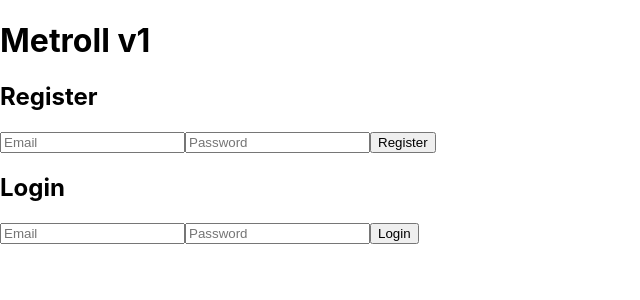
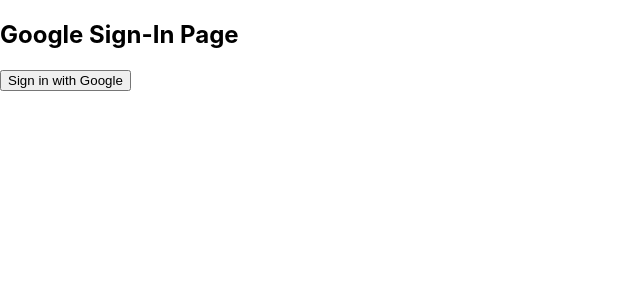
Before and after one commit to NishilJ/Metroll, a React (Create React App) app: page /google-signin in a window 1280 px wide. Shown: the top 300 px of the page, without its empty margins (0-640 px from the left). Built offline with nearby package versions, Linux system fonts and the light colour scheme.

Commit message:
google-sign in

```diff
--- a/package.json
+++ b/package.json
@@ -14,6 +14,7 @@
     "firebase": "^11.0.1",
     "react": "^18.3.1",
     "react-dom": "^18.3.1",
+    "react-router-dom": "^6.27.0",
     "react-scripts": "5.0.1",
     "typescript": "^4.9.5",
     "web-vitals": "^2.1.4"
--- a/src/App.tsx
+++ b/src/App.tsx
@@ -1,16 +1,34 @@
-// src/App.tsx
+
 import React from 'react';
-import Register from './register';
-import Login from './login';
+import { BrowserRouter as Router, Routes, Route, useNavigate } from 'react-router-dom';
+import RegisterPage from './pages/registerpage';
+import LoginPage from './pages/loginpage';
+import GoogleSignInPage from './pages/googlepage';
 
-const App: React.FC = () => {
+const Home: React.FC = () => {
+  const navigate = useNavigate();
+
   return (
     <div>
-      <h1>Metroll v1</h1>
-      <Register />
-      <Login />
+      <h2>Home Page</h2>
+      <button onClick={() => navigate('/register')}>Go to Register</button>
+      <button onClick={() => navigate('/login')}>Go to Login</button>
+      <button onClick={() => navigate('/google-signin')}>Go to Google Sign-In</button>
     </div>
   );
 };
 
+const App: React.FC = () => {
+  return (
+    <Router>
+      <Routes>
+        <Route path="/" element={<Home />} />
+        <Route path="/register" element={<RegisterPage />} />
+        <Route path="/login" element={<LoginPage />} />
+        <Route path="/google-signin" element={<GoogleSignInPage />} />
+      </Routes>
+    </Router>
+  );
+};
+
 export default App;
--- /dev/null
+++ b/src/components/googlelog.tsx
@@ -0,0 +1,24 @@
+// src/GoogleSignIn.tsx
+import React from 'react';
+import { signInWithPopup } from 'firebase/auth';
+import { auth, googleProvider } from '../firebaseconfig';
+
+const GoogleSignIn: React.FC = () => {
+  const handleGoogleSignIn = async () => {
+    try {
+      await signInWithPopup(auth, googleProvider);
+      alert('Google Sign-In Successful');
+    } catch (error) {
+      console.error("Error with Google Sign-In:", error);
+      alert((error as Error).message);
+    }
+  };
+
+  return (
+    <button onClick={handleGoogleSignIn}>
+      Sign in with Google
+    </button>
+  );
+};
+
+export default GoogleSignIn;
--- a/src/register.tsx
+++ b/src/components/login.tsx
@@ -1,25 +1,25 @@
-// src/Register.tsx
+// src/Login.tsx
 import React, { useState } from 'react';
-import { createUserWithEmailAndPassword } from 'firebase/auth';
-import { auth } from './firebaseconfig';
+import { signInWithEmailAndPassword } from 'firebase/auth';
+import { auth } from '../firebaseconfig';
 
-const Register: React.FC = () => {
+const Login: React.FC = () => {
   const [email, setEmail] = useState<string>('');
   const [password, setPassword] = useState<string>('');
 
-  const handleRegister = async () => {
+  const handleLogin = async () => {
     try {
-      await createUserWithEmailAndPassword(auth, email, password);
-      alert('Registration Successful');
+      await signInWithEmailAndPassword(auth, email, password);
+      alert('Login Successful');
     } catch (error) {
-      console.error("Error registering:", error);
+      console.error("Error logging in:", error);
       alert((error as Error).message);
     }
   };
 
   return (
     <div>
-      <h2>Register</h2>
+      <h2>Login</h2>
       <input
         type="email"
         value={email}
@@ -32,10 +32,10 @@
         onChange={(e) => setPassword(e.target.value)}
         placeholder="Password"
       />
-      <button onClick={handleRegister}>Register</button>
+      <button onClick={handleLogin}>Login</button>
     </div>
   );
 };
 
-export default Register;
+export default Login;
 export {};
--- a/src/login.tsx
+++ b/src/components/register.tsx
@@ -1,25 +1,25 @@
-// src/Login.tsx
+// src/Register.tsx
 import React, { useState } from 'react';
-import { signInWithEmailAndPassword } from 'firebase/auth';
-import { auth } from './firebaseconfig';
+import { createUserWithEmailAndPassword } from 'firebase/auth';
+import { auth } from '../firebaseconfig';
 
-const Login: React.FC = () => {
+const Register: React.FC = () => {
   const [email, setEmail] = useState<string>('');
   const [password, setPassword] = useState<string>('');
 
-  const handleLogin = async () => {
+  const handleRegister = async () => {
     try {
-      await signInWithEmailAndPassword(auth, email, password);
-      alert('Login Successful');
+      await createUserWithEmailAndPassword(auth, email, password);
+      alert('Registration Successful');
     } catch (error) {
-      console.error("Error logging in:", error);
+      console.error("Error registering:", error);
       alert((error as Error).message);
     }
   };
 
   return (
     <div>
-      <h2>Login</h2>
+      <h2>Register</h2>
       <input
         type="email"
         value={email}
@@ -32,10 +32,10 @@
         onChange={(e) => setPassword(e.target.value)}
         placeholder="Password"
       />
-      <button onClick={handleLogin}>Login</button>
+      <button onClick={handleRegister}>Register</button>
     </div>
   );
 };
 
-export default Login;
+export default Register;
 export {};
--- a/src/firebaseconfig.ts
+++ b/src/firebaseconfig.ts
@@ -1,6 +1,7 @@
 // Import the functions you need from the SDKs you need
 import { initializeApp } from "firebase/app";
-import { getAuth } from 'firebase/auth';
+import { getAuth , GoogleAuthProvider} from 'firebase/auth';
+
 // TODO: Add SDKs for Firebase products that you want to use
 // https://firebase.google.com/docs/web/setup#available-libraries
 
@@ -19,3 +20,4 @@
 // Initialize Firebase
 const app = initializeApp(firebaseConfig);
 export const auth = getAuth(app);
+export const googleProvider = new GoogleAuthProvider();
--- /dev/null
+++ b/src/pages/googlepage.tsx
@@ -0,0 +1,15 @@
+// src/GoogleSignInPage.tsx
+import React from 'react';
+import GoogleSignIn from '../components/googlelog';
+
+const GoogleSignInPage: React.FC = () => {
+  return (
+    <div>
+      <h2>Google Sign-In Page</h2>
+      <GoogleSignIn />
+    </div>
+  );
+};
+
+export default GoogleSignInPage;
+export {};
--- /dev/null
+++ b/src/pages/loginpage.tsx
@@ -0,0 +1,15 @@
+// src/LoginPage.tsx
+import React from 'react';
+import Login from '../components/login';
+
+const LoginPage: React.FC = () => {
+  return (
+    <div>
+      <h2>Login Page</h2>
+      <Login />
+    </div>
+  );
+};
+
+export default LoginPage;
+export {};
--- /dev/null
+++ b/src/pages/registerpage.tsx
@@ -0,0 +1,15 @@
+// src/RegisterPage.tsx
+import React from 'react';
+import Register from '../components/register';
+
+const RegisterPage: React.FC = () => {
+  return (
+    <div>
+      <h2>Register Page</h2>
+      <Register />
+    </div>
+  );
+};
+
+export default RegisterPage;
+export {};
```
Also changed, not shown: 1 other file (tests, documents, lock files or other folders).
